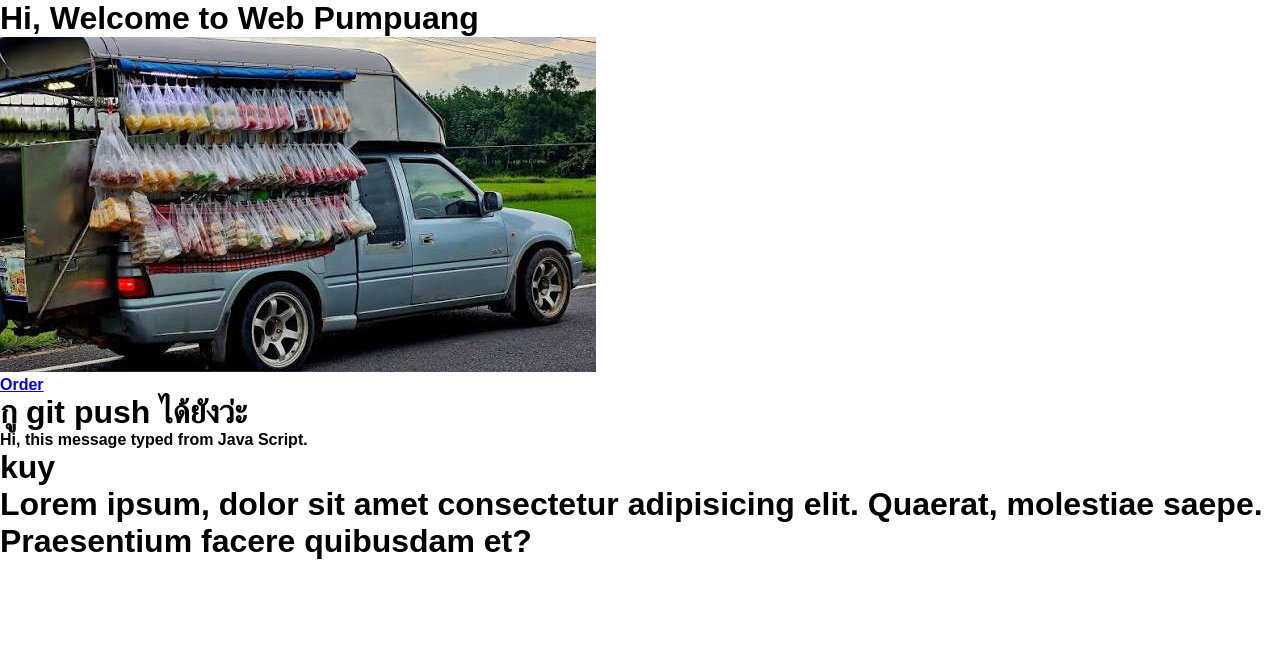
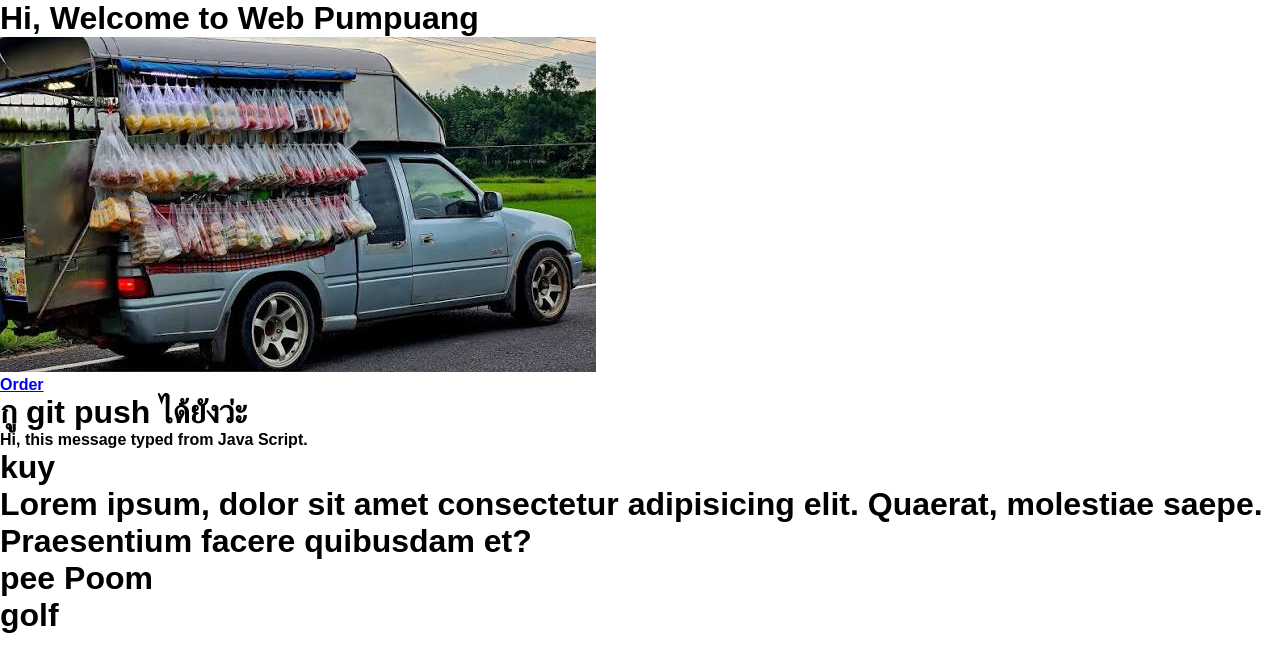
Before and after one commit to Kitipol/Kab-Khao_PJ, a plain HTML site: page Kab-Khao_PJ-Git/index.html in a window 1280 px wide. Drawn offline with Linux system fonts and the light colour scheme.

Commit message:
pee poom

```diff
--- a/Kab-Khao_PJ-Git/index.html
+++ b/Kab-Khao_PJ-Git/index.html
@@ -17,6 +17,8 @@
 
     <h1>kuy</h1>
     <h1>Lorem ipsum, dolor sit amet consectetur adipisicing elit. Quaerat, molestiae saepe. Praesentium facere quibusdam et?</h1>
+    <h1>pee Poom</h1>
+    <h1>golf</h1>
 
     <script src="script.js"></script>
 </body>
```
